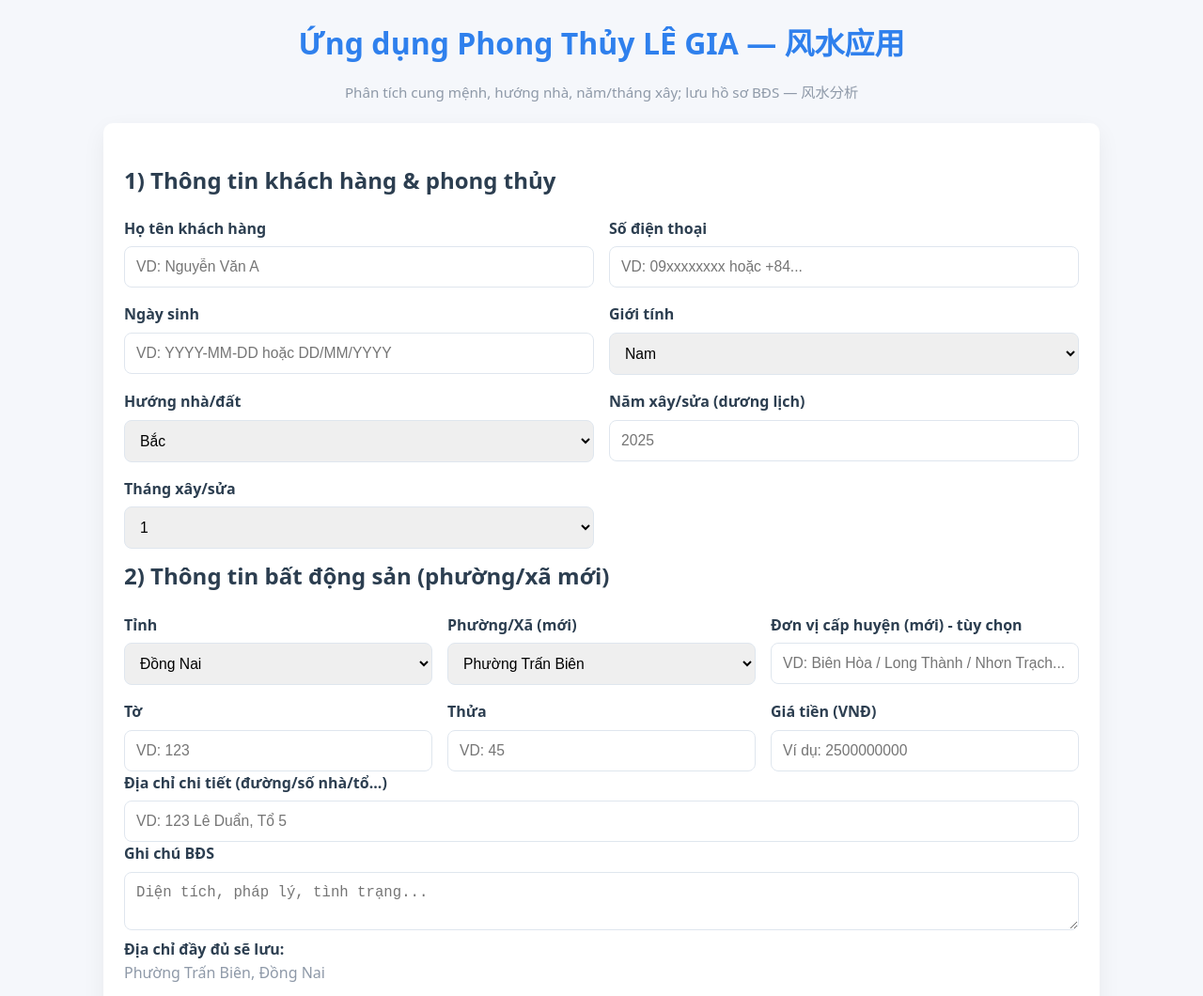
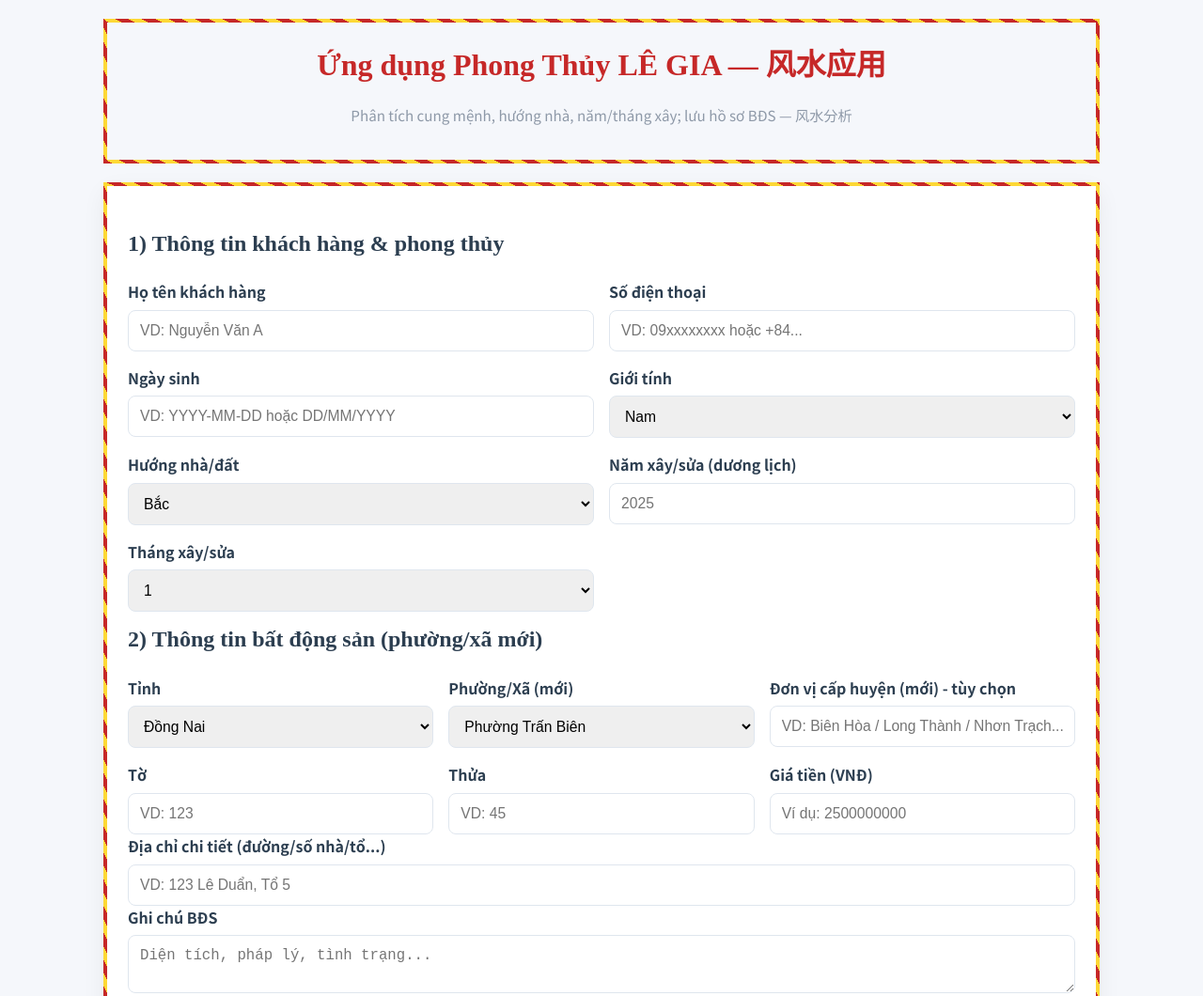
Before and after one commit to Kendo260599/final1, a website: page index.html in a window 1280 px wide. Shown: the top 1060 px of the page at 94% size. Drawn offline with Linux system fonts and the light colour scheme.

Commit message:
Update style.css

```diff
--- a/style.css
+++ b/style.css
@@ -1,16 +1,18 @@
 :root{
-  --primary:#2f80ed; --secondary:#56ccf2; --bg:#f5f7fb; --card:#fff;
+   --primary:#c62828; --secondary:#fdd835; --bg:#f5f7fb; --card:#fff;
   --text:#2c3e50; --muted:#8e99a8; --good:#27ae60; --bad:#e74c3c; --warn:#f39c12;
+  --decor:repeating-linear-gradient(45deg,var(--primary)0 10px,var(--secondary)10px 20px);
 }
 *{box-sizing:border-box}
 html,body{margin:0;padding:0}
-body{font-family:'Be Vietnam Pro',system-ui,-apple-system,Segoe UI,Roboto,Arial,sans-serif;background:var(--bg);color:var(--text);line-height:1.6}
+body{font-family:'Source Han Sans','Noto Sans SC',system-ui,-apple-system,Segoe UI,Roboto,Arial,sans-serif;background:var(--bg);color:var(--text);line-height:1.6}
 .container{max-width:1100px;margin:0 auto;padding:20px}
-header{text-align:center;margin-bottom:20px}
+header{text-align:center;margin-bottom:20px;padding:20px;border:4px solid transparent;border-image:var(--decor) 8;border-radius:10px}
 header h1{margin:0 0 6px;color:var(--primary)}
 header .subtitle{color:var(--muted);font-size:0.95rem}
+h1,h2,h3,h4,h5,h6{font-family:'Noto Serif SC',serif}
 
-.card{background:var(--card);padding:22px;border-radius:10px;box-shadow:0 8px 24px rgba(0,0,0,.06);margin-bottom:20px;}
+.card{background:var(--card);padding:22px;border-radius:10px;box-shadow:0 8px 24px rgba(0,0,0,.06);margin-bottom:20px;border:4px solid transparent;border-image:var(--decor) 8}
 .grid-2{display:grid;grid-template-columns:repeat(2,1fr);gap:16px}
 .grid-3{display:grid;grid-template-columns:repeat(3,1fr);gap:16px}
 @media (max-width:980px){.grid-3{grid-template-columns:1fr 1fr}}
```
